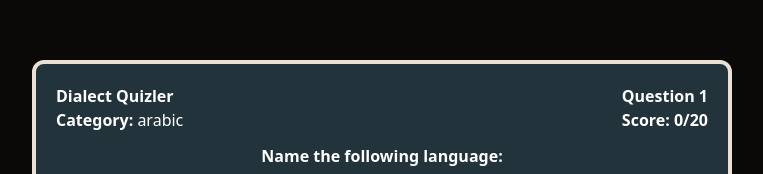
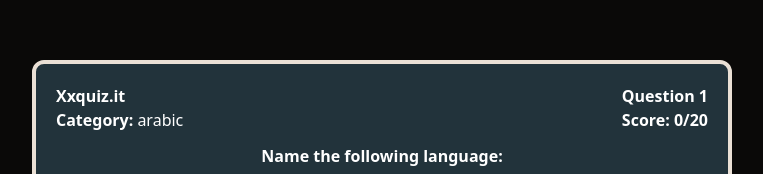
Before and after one commit to FrancoDominguez/DialectQuizler, a React (Vite) app: page / in a window 1280 px wide. Shown: the part 130-304 px from the top of the page, without its empty margins (258-1021 px from the left). Built offline with nearby package versions, Linux system fonts and the light colour scheme.

Commit message:
fixing typos

```diff
--- a/index.html
+++ b/index.html
@@ -4,7 +4,7 @@
     <meta charset="UTF-8" />
     <link rel="icon" type="image/png" href="/public/logo.png" />
     <meta name="viewport" content="width=device-width, initial-scale=1.0" />
-    <title>Exxquizit</title>
+    <title>Xxquizit</title>
   </head>
   <body>
     <div id="root"></div>
--- a/src/components/Game.jsx
+++ b/src/components/Game.jsx
@@ -12,7 +12,7 @@ function Game() {
     <div className="text-white flex flex-col w-[700px] border-4 border-[#EAE0D5] rounded-xl p-5 bg-[#22333B]">
       <div className="flex justify-between pb-3">
         <div>
-          <div className="font-bold">Dialect Quizler</div>
+          <div className="font-bold">Xxquiz.it</div>
           <span className="font-bold">Category: </span>
           <span>{quizData.category}</span>
         </div>
```
